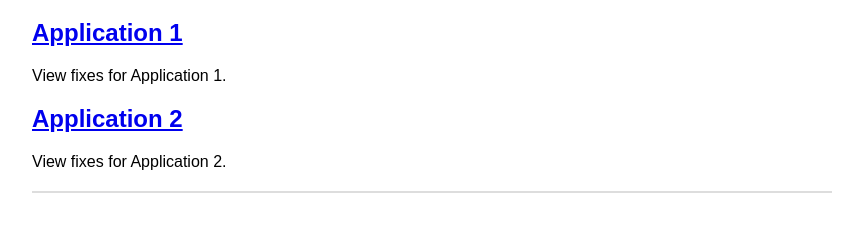
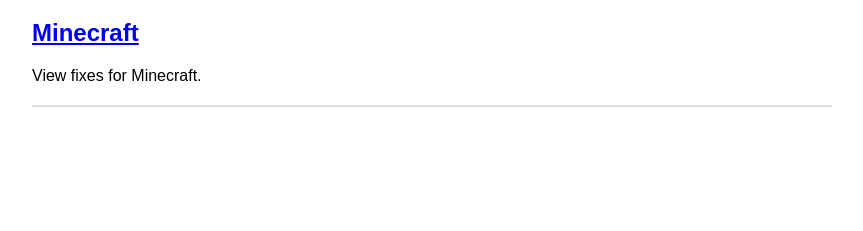
Before and after one commit to ftnick/fixes, a plain HTML site: page index.html in a window 1280 px wide. Shown: the part 81-312 px from the top of the page, without its empty margins (208-1071 px from the left). Drawn offline with Linux system fonts and the light colour scheme.

Commit message:
Update index.html

```diff
--- a/index.html
+++ b/index.html
@@ -33,13 +33,8 @@
     <h1>Welcome to Fixes for Different Applications</h1>
 
     <section>
-        <h2><a href="application1.html">Application 1</a></h2>
-        <p>View fixes for Application 1.</p>
-    </section>
-
-    <section>
-        <h2><a href="application2.html">Application 2</a></h2>
-        <p>View fixes for Application 2.</p>
+        <h2><a href="minecraft">Minecraft</a></h2>
+        <p>View fixes for Minecraft.</p>
     </section>
 
     <!-- Add more sections for other applications as needed -->
```
